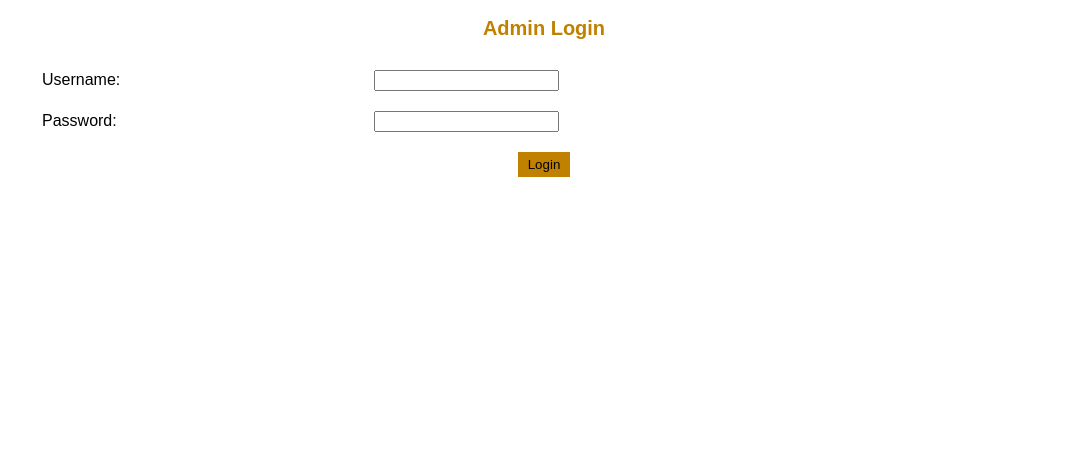
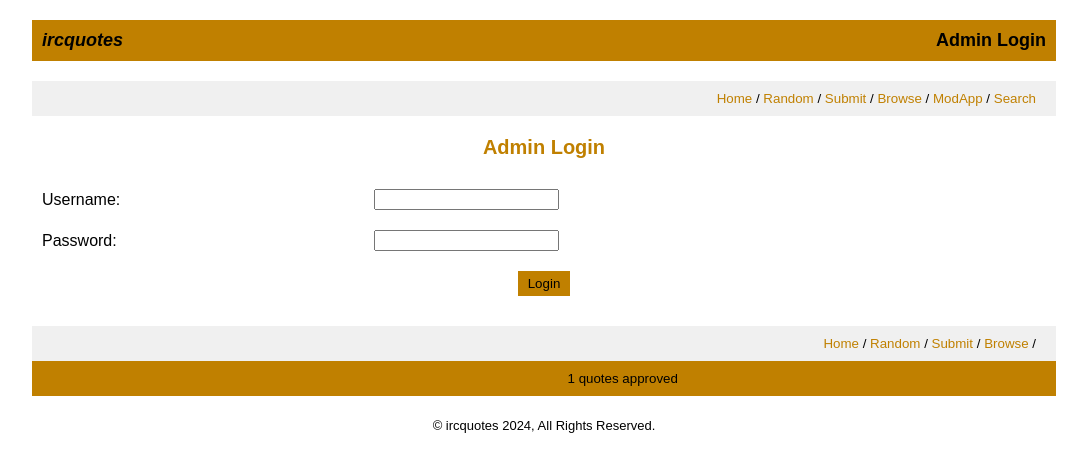
Before and after one commit to ComputerTech312/ircquotes, a Flask app: template templates/login.html in a window 1280 px wide. Shown: the top 472 px of the page, without its empty margins (96-1183 px from the left). Run offline with Flask 3, Linux system fonts and the light colour scheme; the template is opened without the code that fills it: most values are stand-ins (such as "Sample title", 1, 10 or a date in 2020).

Commit message:
Fix: Applied consistent theme and styling to login page

```diff
--- a/templates/login.html
+++ b/templates/login.html
@@ -3,10 +3,41 @@
 <head>
     <meta charset="UTF-8">
     <meta name="viewport" content="width=device-width, initial-scale=1.0">
-    <title>Admin Login</title>
+    <title>ircquotes: Admin Login</title>
     <link rel="stylesheet" href="/static/css/styles.css">
 </head>
-<body>
+<body bgcolor="#ffffff" text="#000000" link="#c08000" vlink="#c08000" alink="#c08000">
+
+    <!-- Top Navigation Bar -->
+    <center>
+        <table cellpadding="2" cellspacing="0" width="80%" border="0">
+            <tr>
+                <td bgcolor="#c08000" align="left">
+                    <font size="+1"><b><i>ircquotes</i></b></font>
+                </td>
+                <td bgcolor="#c08000" align="right">
+                    <font face="arial" size="+1"><b>Admin Login</b></font>
+                </td>
+            </tr>
+        </table>
+
+        <!-- Navigation Links -->
+        <table cellpadding="2" cellspacing="0" width="80%" border="0">
+            <tr>
+                <td class="footertext" align="left" bgcolor="#f0f0f0"></td>
+                <td align="right" bgcolor="#f0f0f0" class="toplinks" colspan="2">
+                    <a href="/">Home</a> /
+                    <a href="/random">Random</a> /
+                    <a href="/submit">Submit</a> /
+                    <a href="/browse">Browse</a> /
+                    <a href="/modapp">ModApp</a> /
+                    <a href="/search">Search</a>
+                </td>
+            </tr>
+        </table>
+    </center>
+
+    <!-- Login Form -->
     <center>
         <h2>Admin Login</h2>
         <form method="POST" action="/login">
@@ -27,5 +58,26 @@
             </table>
         </form>
     </center>
+
+    <!-- Footer -->
+    <center>
+        <table border="0" cellpadding="2" cellspacing="0" width="80%" bgcolor="#c08000">
+            <tr>
+                <td bgcolor="#f0f0f0" class="toplinks" colspan="2">
+                    <a href="/">Home</a> /
+                    <a href="/random">Random</a> /
+                    <a href="/submit">Submit</a> /
+                    <a href="/browse">Browse</a> /
+                </td>
+            </tr>
+            <tr>
+                <td class="footertext" align="left">&nbsp;</td>
+                <td class="footertext" align="right">{{ approved_count }} quotes approved</td>
+            </tr>
+        </table>
+
+        <font size="-1">&#169; ircquotes 2024, All Rights Reserved.</font>
+    </center>
+
 </body>
 </html>
```
